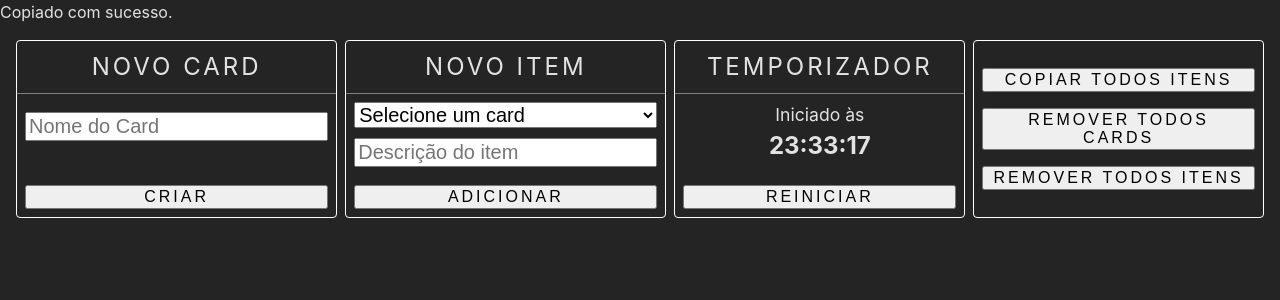
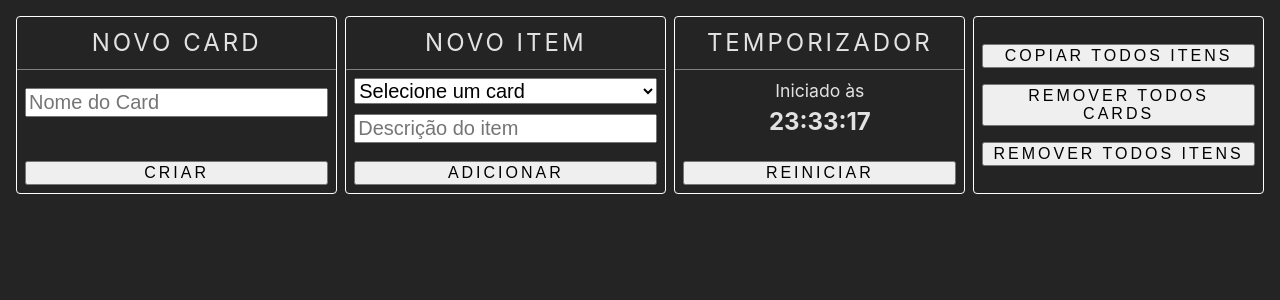
Before and after one commit to mentalitydark/annotations, a React (Vite) app: page / in a window 1280 px wide. Shown: the top 300 px of the page. Built offline with nearby package versions, Linux system fonts and the light colour scheme.

Commit message:
feat: add toast notification styles to App.css

```diff
--- a/src/App.css
+++ b/src/App.css
@@ -153,6 +153,44 @@
   gap: 1em;
 }
 
+.toast-container {
+  display: none;
+  position: absolute;
+  top: -50px;
+  left: 50%;
+  height: 30px;
+  background-color: #C9C9C9;
+  border: 1px solid #383838;
+  color: #383838;
+  border-radius: 50px;
+  text-align: center;
+  display: flex;
+  justify-content: center;
+  align-items: center;
+  padding: 5px 20px;
+  transition: all 0.5s ease;
+  transform: translate(-50%);
+  font-weight: bold;
+  font-size: 1em;
+}
+
+.toast-active {
+  display: flex;
+  top: 10px
+}
+
+.toast-error {
+  background-color: #FFC9C9;
+}
+
+.toast-warning {
+  background-color: #FFFFC9;
+}
+
+.toast-success {
+  background-color: #C9FFC9;
+}
+
 @media (max-width: 1920px) {
   .list-cards-container {
     padding-left: 1em;
```
